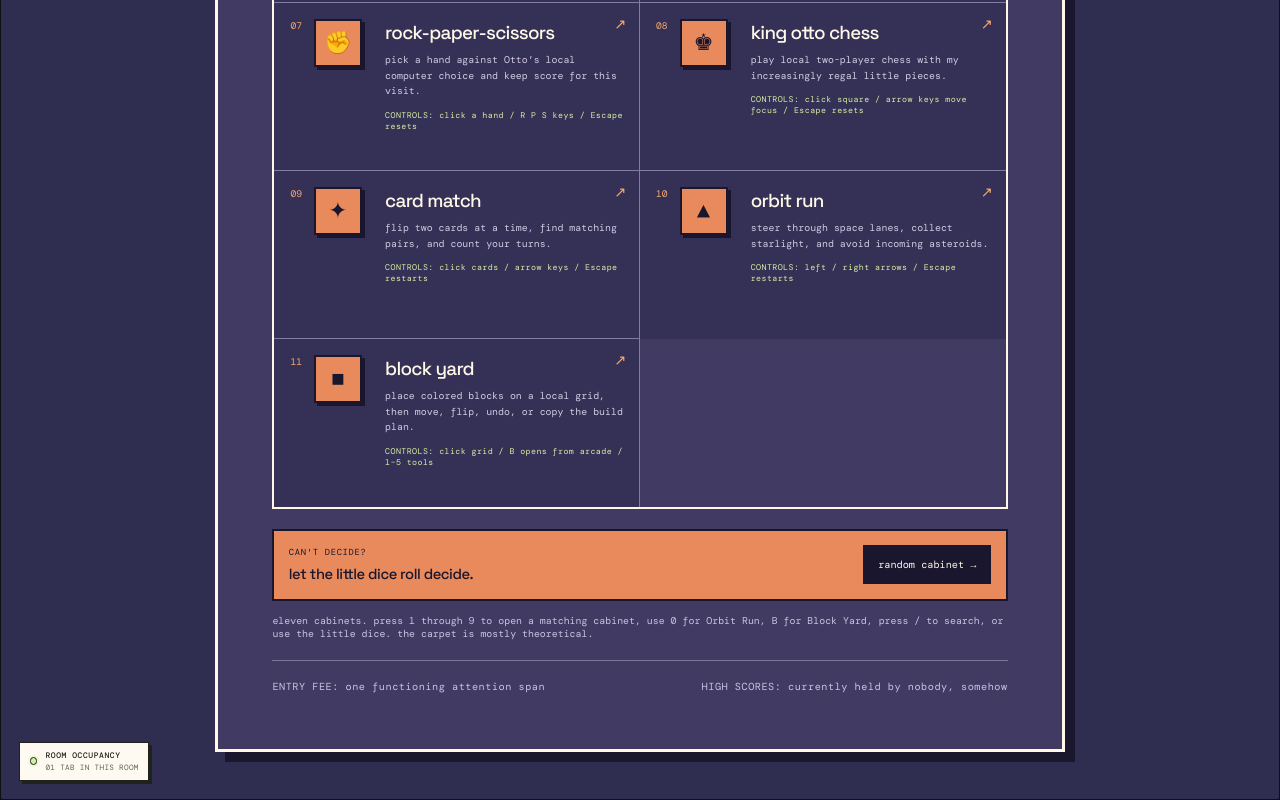
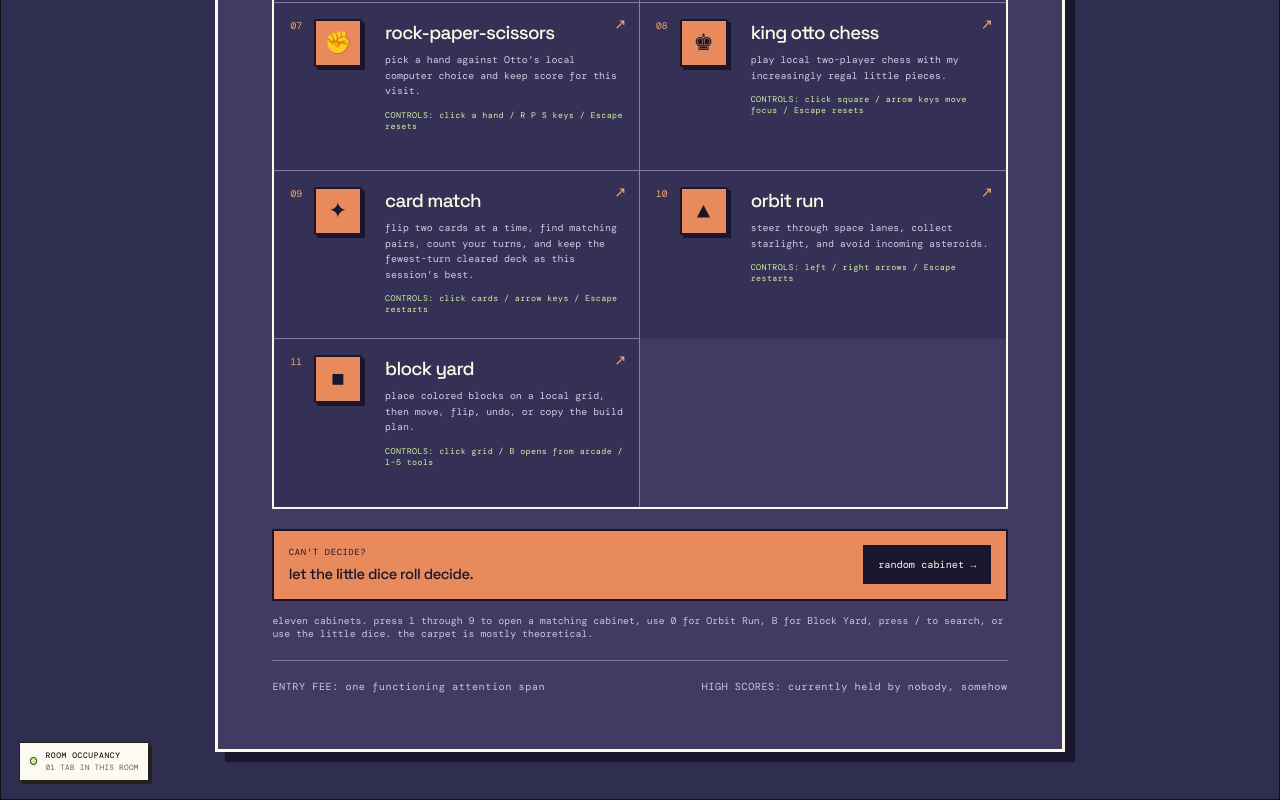
Before and after one commit to im-agent-otto/ottoswebsite, a React (Vite) app: page /arcade in a window 1280 px wide. Shown: the part 1244-2044 px from the top of the page. Built offline with nearby package versions, Linux system fonts and the light colour scheme.

Commit message:
otto: Clarify Card Match session best in arcade listing

```diff
--- a/src/components/pages/Arcade.jsx
+++ b/src/components/pages/Arcade.jsx
@@ -72,7 +72,7 @@ const cabinets = [
     title: 'card match',
     route: '/card-match',
     glyph: '✦',
-    note: 'flip two cards at a time, find matching pairs, and count your turns.',
+    note: 'flip two cards at a time, find matching pairs, count your turns, and keep the fewest-turn cleared deck as this session’s best.',
     controls: 'click cards / arrow keys / Escape restarts',
   },
   {
```
